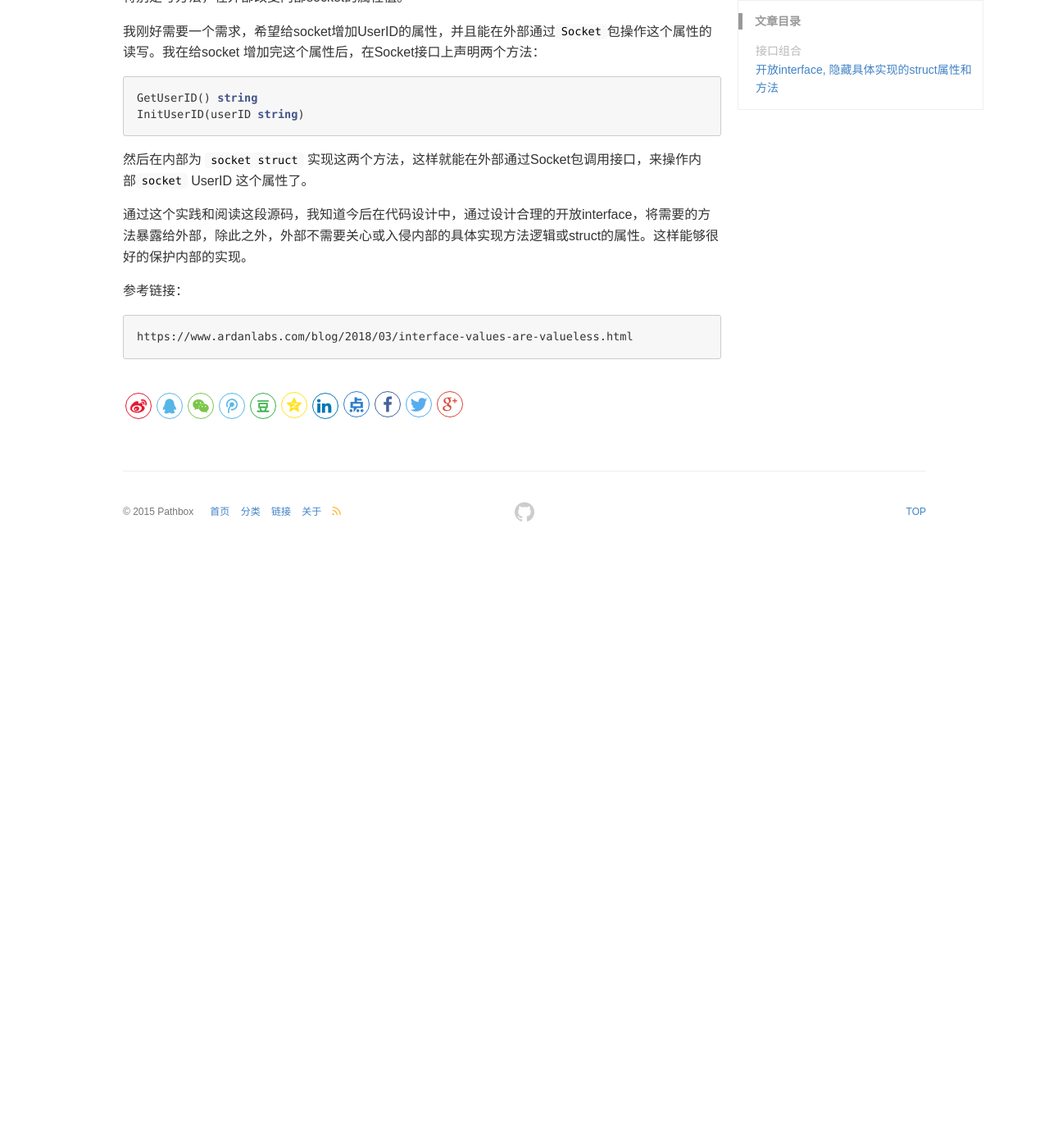
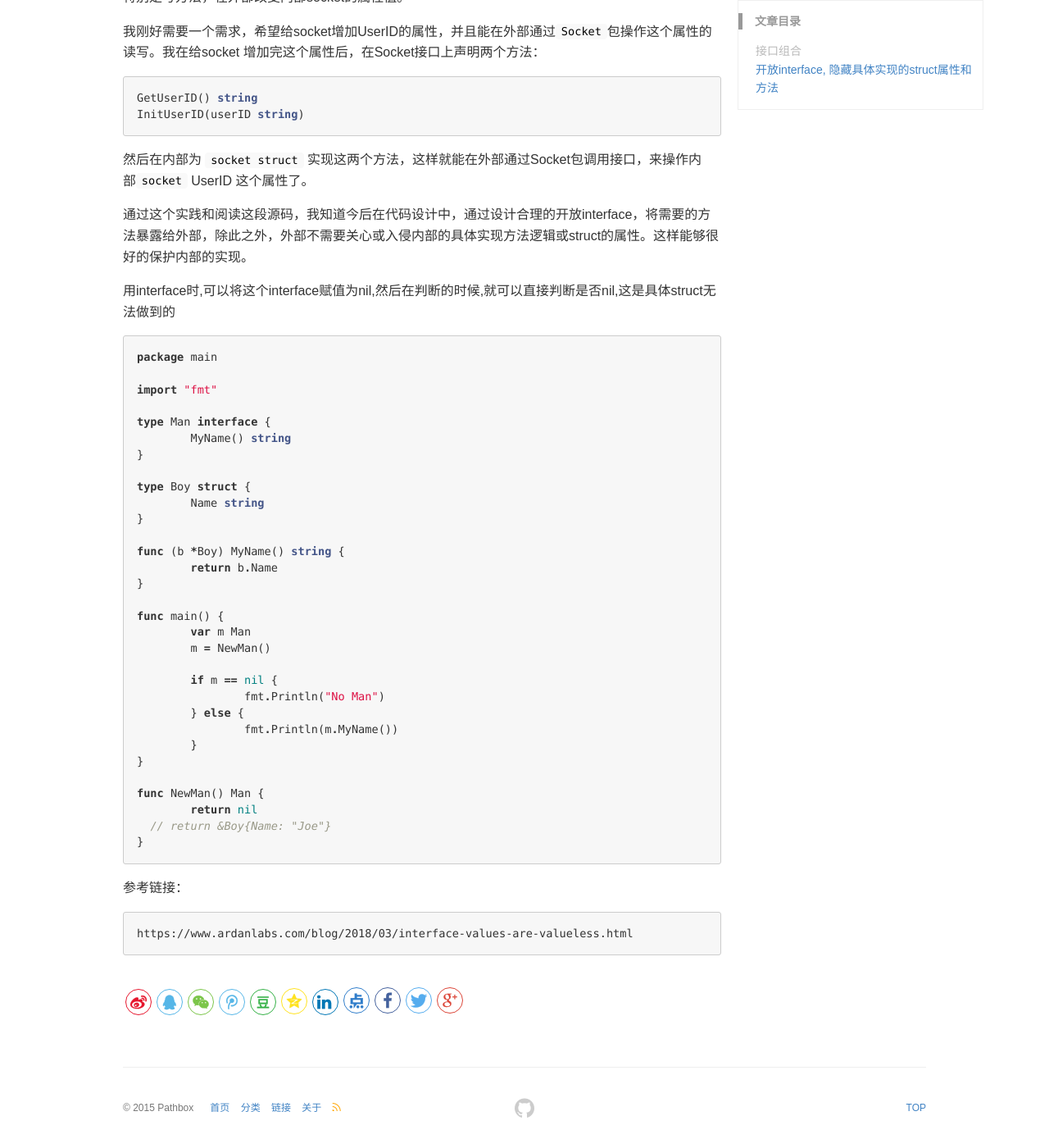
Before and after one commit to pathbox/pathbox.github.io, a Jekyll site: the page built from _posts/2018-03-26-learn-about-interface-again.md, in a window 1280 px wide and 1400 px high, scrolled down 3415 px. Shown: the whole window at 82% size. Built offline with Jekyll 4.4.1, drawn with Linux system fonts in a browser that asks for light colours; before the commit the page ends 4088 px from its top, so only the background shows below that.

Commit message:
interface赋值为nil,然后在判断的时候,就可以直接判断是否nil

````diff
--- a/_posts/2018-03-26-learn-about-interface-again.md
+++ b/_posts/2018-03-26-learn-about-interface-again.md
@@ -174,6 +174,42 @@ InitUserID(userID string)
 
 通过这个实践和阅读这段源码，我知道今后在代码设计中，通过设计合理的开放interface，将需要的方法暴露给外部，除此之外，外部不需要关心或入侵内部的具体实现方法逻辑或struct的属性。这样能够很好的保护内部的实现。
 
+用interface时,可以将这个interface赋值为nil,然后在判断的时候,就可以直接判断是否nil,这是具体struct无法做到的
+
+```go
+package main
+
+import "fmt"
+
+type Man interface {
+	MyName() string
+}
+
+type Boy struct {
+	Name string
+}
+
+func (b *Boy) MyName() string {
+	return b.Name
+}
+
+func main() {
+	var m Man
+	m = NewMan()
+
+	if m == nil {
+		fmt.Println("No Man")
+	} else {
+		fmt.Println(m.MyName())
+	}
+}
+
+func NewMan() Man {
+	return nil
+  // return &Boy{Name: "Joe"}
+}
+```
+
 参考链接：
 
 ```
````
